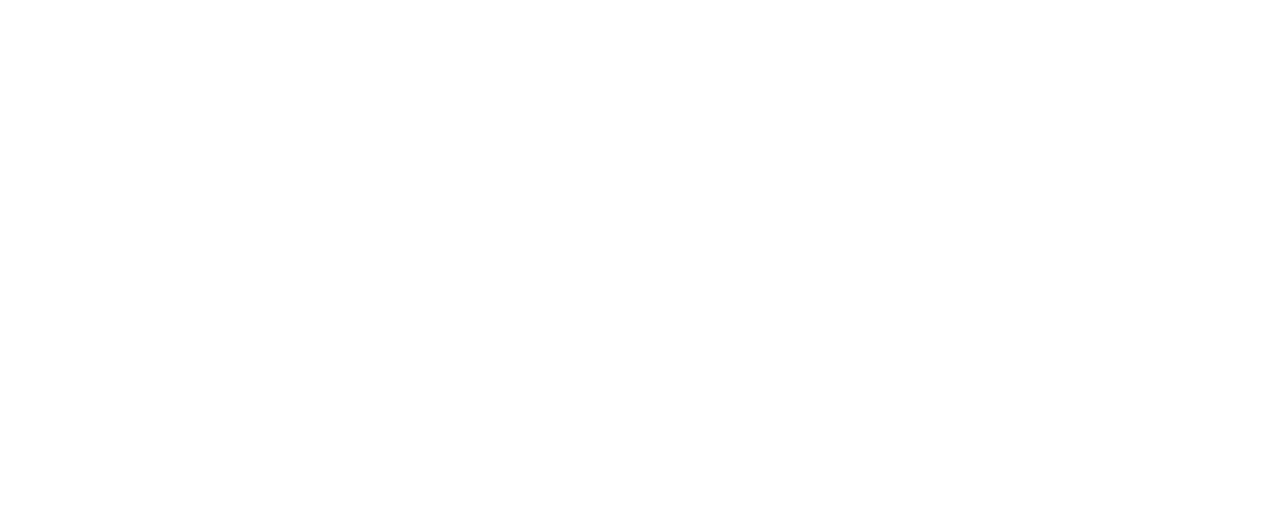
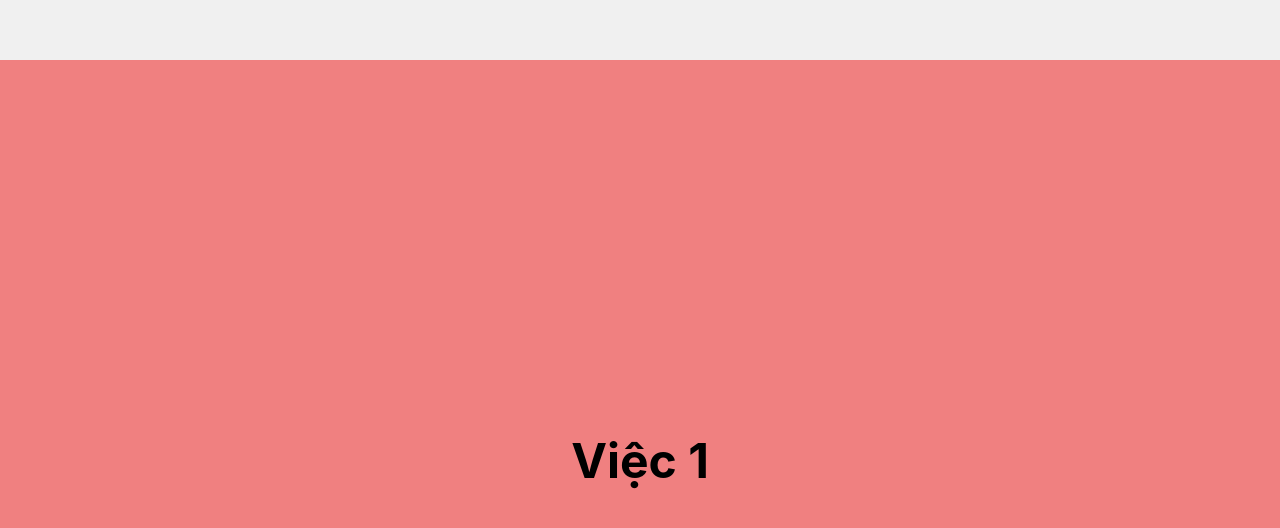
Before and after one commit to pxman1012/nextjs, a Next.js app: page /job in a window 1280 px wide. Before the commit this address had no page. Shown: the part 740-1268 px from the top of the page. Before the commit the page ends 800 px from the top, so only its background shows below. Built offline with nearby package versions, Linux system fonts and the light colour scheme.

Commit message:
job page

```diff
--- /dev/null
+++ b/component/job/Job.module.scss
@@ -0,0 +1,57 @@
+.section {
+  height: 100vh;
+  display: flex;
+  justify-content: center;
+  align-items: center;
+  text-align: center;
+  background-color: #f0f0f0;
+}
+
+#viec-lam {
+  position: relative;
+  height: 300vh; // Chiều cao lớn hơn để tạo không gian cuộn
+}
+
+.job {
+  position: sticky;
+  top: 0;
+  height: 100vh; // Mỗi phần có chiều cao bằng một màn hình
+  display: flex;
+  justify-content: center;
+  align-items: center;
+  font-size: 2rem;
+  transition: opacity 0.5s ease-in-out;
+  z-index: 1;
+}
+
+#job1 {
+  background-color: lightcoral;
+  z-index: 1;
+}
+
+#job2 {
+  background-color: lightseagreen;
+  z-index: 2;
+}
+
+#job3 {
+  background-color: lightsalmon;
+  z-index: 3;
+}
+
+/* Hiệu ứng khi cuộn qua */
+.scrolled {
+  .job {
+    &.job1 {
+      background-color: lightcoral;
+    }
+
+    &.job2 {
+      background-color: lightseagreen;
+    }
+
+    &.job3 {
+      background-color: lightsalmon;
+    }
+  }
+}
--- /dev/null
+++ b/component/job/index.js
@@ -0,0 +1,51 @@
+import React, { useEffect } from 'react';
+import styles from './Job.module.scss'; // Import SCSS Module
+
+function Job() {
+    useEffect(() => {
+        const handleScroll = () => {
+            const jobSection = document.getElementById('viec-lam');
+            const jobSectionTop = jobSection.getBoundingClientRect().top;
+            const windowHeight = window.innerHeight;
+
+            if (jobSectionTop <= windowHeight / 2) {
+                jobSection.classList.add(styles.scrolled);
+            } else {
+                jobSection.classList.remove(styles.scrolled);
+            }
+        };
+
+        window.addEventListener('scroll', handleScroll);
+        return () => {
+            window.removeEventListener('scroll', handleScroll);
+        };
+    }, []);
+
+    return (
+        <div className={styles.app}>
+            <section className={styles.section} id="gioi-thieu">
+                <h1>Giới thiệu</h1>
+                <p>Đây là phần giới thiệu...</p>
+            </section>
+
+            <section className={styles.jobsSection} id="viec-lam">
+                <div className={styles.job} id={styles.job1}>
+                    <h2>Việc 1</h2>
+                </div>
+                <div className={styles.job} id={styles.job2}>
+                    <h2>Việc 2</h2>
+                </div>
+                <div className={styles.job} id={styles.job3}>
+                    <h2>Việc 3</h2>
+                </div>
+            </section>
+
+            <section className={styles.section} id="tong-ket">
+                <h1>Tổng kết</h1>
+                <p>Đây là phần tổng kết...</p>
+            </section>
+        </div>
+    );
+}
+
+export default Job;
--- /dev/null
+++ b/pages/job/index.js
@@ -0,0 +1,10 @@
+import React from 'react'
+import Job from '../../component/job'
+
+const page = () => {
+    return (
+        <Job />
+    )
+}
+
+export default page
```
